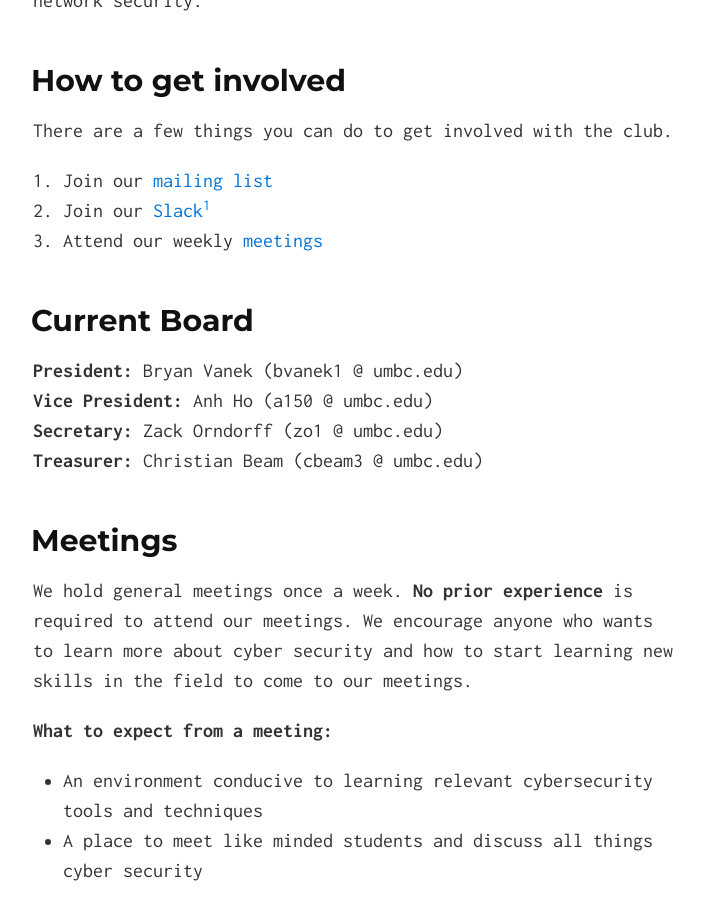
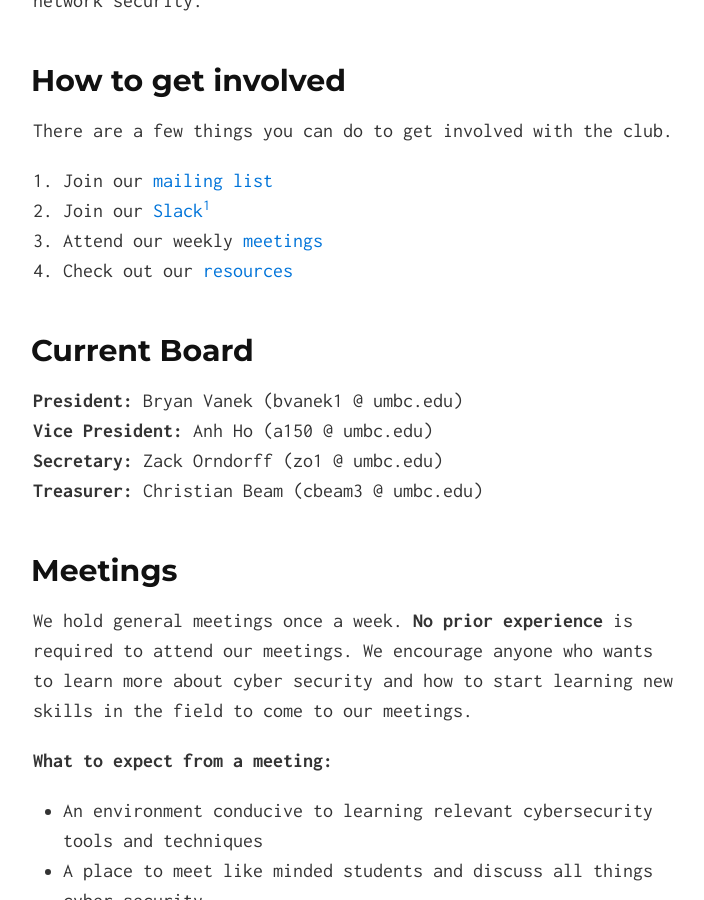
Before and after one commit to UMBCCyberDawgs/umbccyberdawgs.github.io, a Jekyll site: the page built from index.md, in a window 1280 px wide and 900 px high, scrolled down 344 px. Shown: the whole window, without its empty margins (287-991 px from the left). Built offline with Jekyll 4.4.1, drawn with Linux system fonts in a browser that asks for light colours.

Commit message:
Adding resources to how to get invovled section

```diff
--- a/index.md
+++ b/index.md
@@ -15,6 +15,7 @@ There are a few things you can do to get involved with the club.
 1. Join our [mailing list](#mailinglist)
 2. Join our [Slack](https://umbccd.slack.com)[^1]
 3. Attend our weekly [meetings](#meetings)
+4. Check out our [resources](resources/)
 
 ## Current Board
 
```
